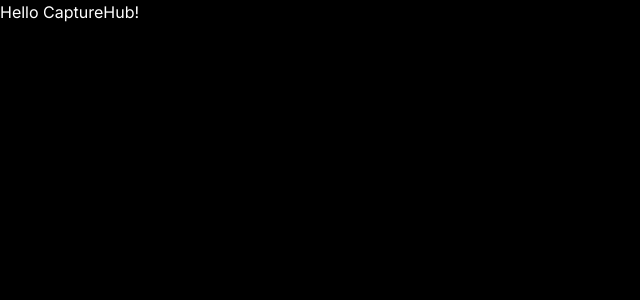
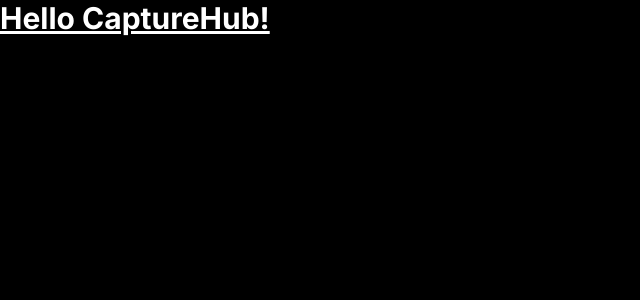
Before and after one commit to gurjeetsinghvirdee/CaptureHub, a React (Vite) app: page / in a window 1280 px wide. Shown: the top 300 px of the page, without its empty margins (0-640 px from the left). Built offline with nearby package versions, Linux system fonts and the light colour scheme.

Commit message:
bug resolved & installed rract-router-dom dependency

```diff
--- a/package.json
+++ b/package.json
@@ -11,7 +11,8 @@
   },
   "dependencies": {
     "react": "^18.2.0",
-    "react-dom": "^18.2.0"
+    "react-dom": "^18.2.0",
+    "react-router-dom": "^6.18.0"
   },
   "devDependencies": {
     "@types/react": "^18.2.15",
--- a/tailwind.config.js
+++ b/tailwind.config.js
@@ -3,7 +3,7 @@
 
 module.exports = {
   darkMode: ['class'],
-  contents: [
+  content: [
     './pages/**/*.{ts,tsx}',
     './components/**/*.{ts,tsx}',
     './app/**/*.{ts,tsx}',
```
Also changed, not shown: src/App.tsx (line endings or trailing spaces), src/global.css (line endings or trailing spaces), 1 other file (tests, documents, lock files or other folders).
